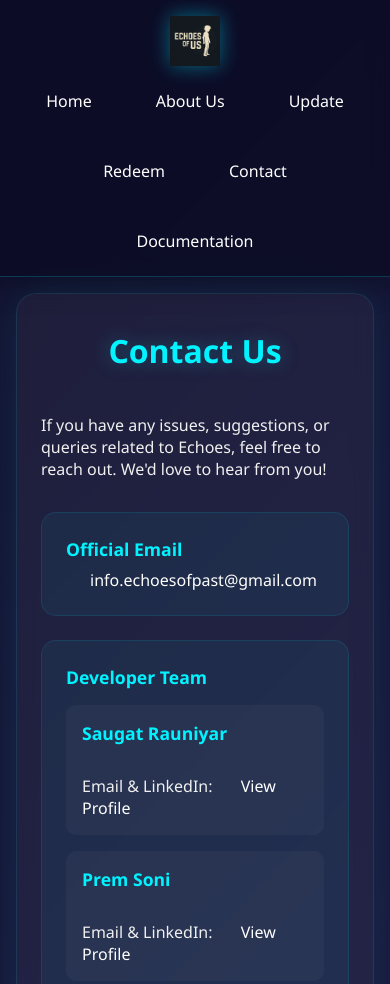
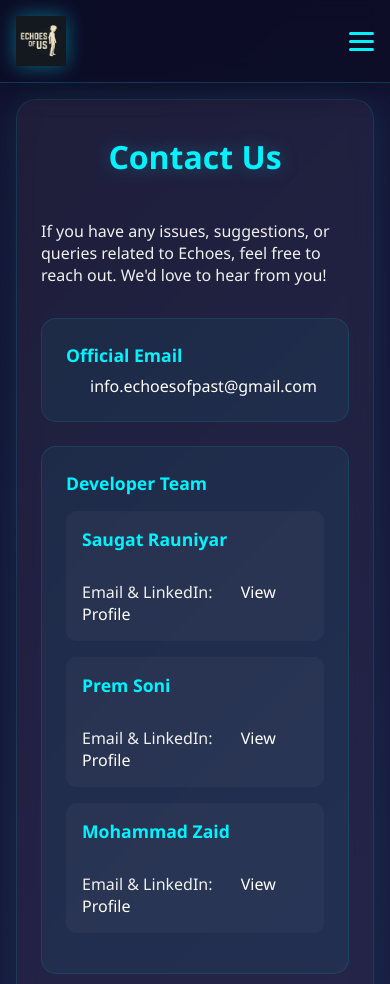
Before and after one commit to sausin123/echoes-site, a plain HTML site: page contact.html in a window 390 px wide. Shown: the top 984 px of the page. Drawn offline with Linux system fonts and the light colour scheme.

Commit message:
Update contact.html

```diff
--- a/contact.html
+++ b/contact.html
@@ -2,20 +2,47 @@
 <html lang="en">
 
 <head>
-    <meta charset="UTF-8">
-    <meta name="viewport" content="width=device-width, initial-scale=1.0">
+    <meta charset="UTF-8" />
+    <meta name="viewport" content="width=device-width, initial-scale=1.0" />
     <title>Contact - Echoes Game</title>
     <style>
         @keyframes float {
-            0% { transform: translateY(0px); }
-            50% { transform: translateY(-20px); }
-            100% { transform: translateY(0px); }
+            0% {
+                transform: translateY(0px);
+            }
+
+            50% {
+                transform: translateY(-20px);
+            }
+
+            100% {
+                transform: translateY(0px);
+            }
         }
 
         @keyframes gradientFlow {
-            0% { background-position: 0% 50%; }
-            50% { background-position: 100% 50%; }
-            100% { background-position: 0% 50%; }
+            0% {
+                background-position: 0% 50%;
+            }
+
+            50% {
+                background-position: 100% 50%;
+            }
+
+            100% {
+                background-position: 0% 50%;
+            }
+        }
+
+        @keyframes fadeInUp {
+            to {
+                opacity: 1;
+                transform: translateY(0);
+            }
+        }
+
+        * {
+            box-sizing: border-box;
         }
 
         body {
@@ -31,6 +58,9 @@
         }
 
         header {
+
+
+
             display: flex;
             justify-content: space-between;
             align-items: center;
@@ -88,6 +118,20 @@
             text-shadow: 0 0 15px rgba(0, 243, 255, 0.5);
         }
 
+        .hamburger {
+            display: none;
+            flex-direction: column;
+            cursor: pointer;
+            gap: 5px;
+        }
+
+        .hamburger span {
+            height: 3px;
+            width: 25px;
+            background-color: #00F3FF;
+            border-radius: 2px;
+        }
+
         main {
             flex: 1;
             max-width: 800px;
@@ -101,13 +145,6 @@
             transform: translateY(20px);
             opacity: 0;
             animation: fadeInUp 0.8s ease-out forwards;
-        }
-
-        @keyframes fadeInUp {
-            to {
-                opacity: 1;
-                transform: translateY(0);
-            }
         }
 
         h1 {
@@ -217,15 +254,32 @@
         }
 
         @media (max-width: 768px) {
-            header {
+            nav {
+                display: none;
                 flex-direction: column;
-                gap: 1rem;
+                background-color: #0D0D26;
                 padding: 1rem;
+                position: absolute;
+                top: 70px;
+                right: 30px;
+                border-radius: 10px;
+                box-shadow: 0 0 10px #00F3FF88;
             }
 
-            nav {
-                flex-wrap: wrap;
-                justify-content: center;
+            nav.show {
+                display: flex;
+            }
+
+            .hamburger {
+                display: flex;
+            }
+
+            header {
+                flex-direction: row;
+                justify-content: space-between;
+                align-items: center;
+                padding: 1rem;
+                position: relative;
             }
 
             main {
@@ -243,7 +297,12 @@
 <body>
     <header>
         <img src="./img/logo.jpg" alt="Game Logo">
-        <nav>
+        <div class="hamburger" onclick="toggleMenu()">
+            <span></span>
+            <span></span>
+            <span></span>
+        </div>
+        <nav id="navbar">
             <a href="index.html">Home</a>
             <a href="about.html">About Us</a>
             <a href="updates.html">Update</a>
@@ -255,7 +314,8 @@
 
     <main>
         <h1>Contact Us</h1>
-        <p>If you have any issues, suggestions, or queries related to Echoes, feel free to reach out. We'd love to hear from you!</p>
+        <p>If you have any issues, suggestions, or queries related to Echoes, feel free to reach out. We'd love to hear
+            from you!</p>
 
         <div class="contact-section">
             <div class="contact-item">
@@ -293,6 +353,12 @@
             <a href="docs.html">Documentation</a>
         </p>
     </footer>
+
+    <script>
+        function toggleMenu() {
+            document.getElementById('navbar').classList.toggle('show');
+        }
+    </script>
 </body>
 
 </html>
```
